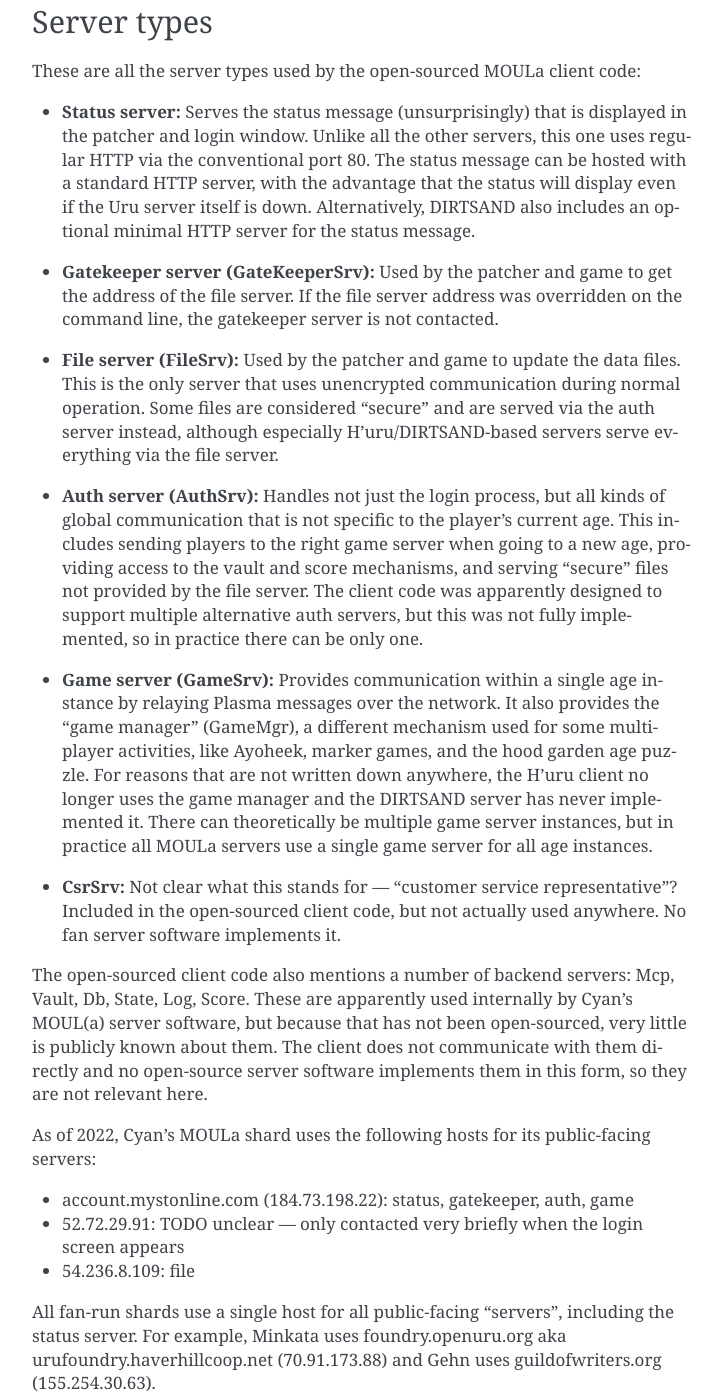
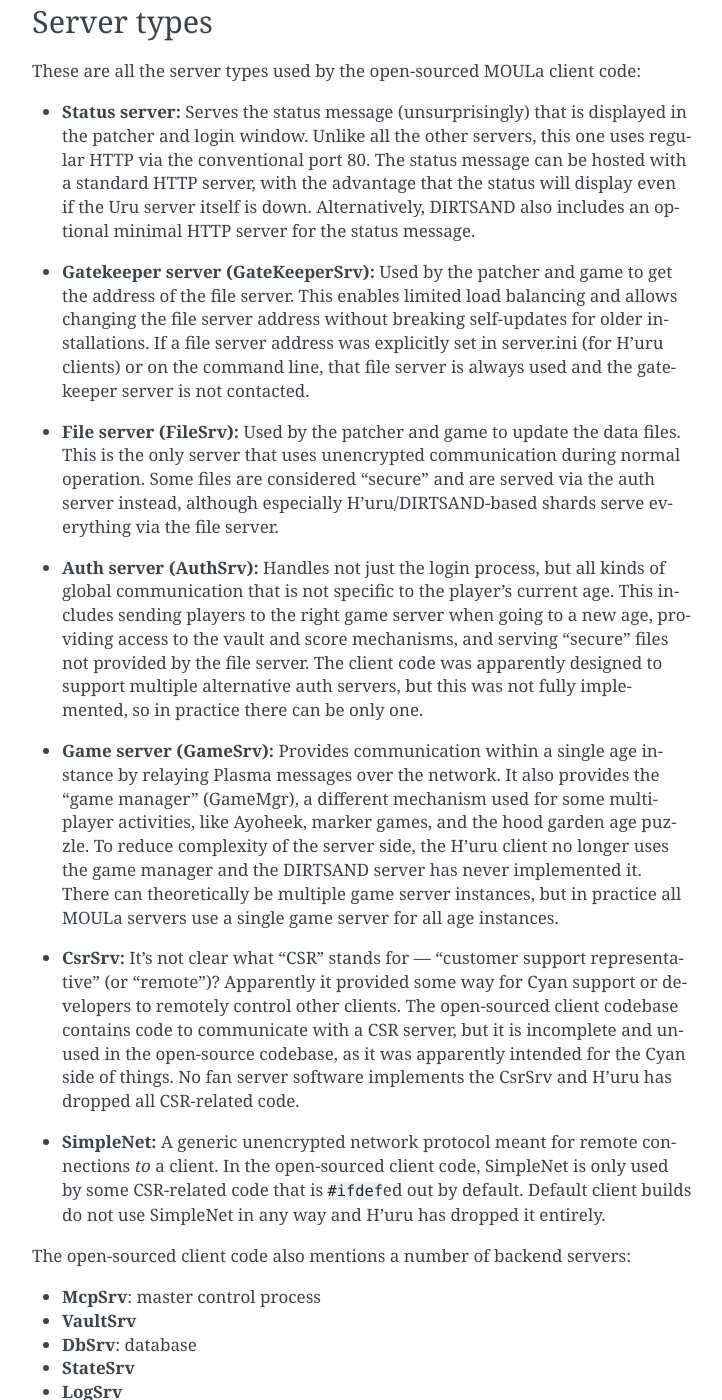
Before and after one commit to dgelessus/NAGUS, a Sphinx documentation site: the page built from docs/architecture.rst, in a window 1280 px wide and 1400 px high, scrolled down 539 px. Shown: the whole window, without its empty margins (388-1110 px from the left). Built offline with Sphinx 7.4.7, drawn with Linux system fonts in a browser that asks for light colours; some of the changed text lies outside the part shown.

Commit message:
Expand various bits of architecture docs

```diff
--- a/docs/architecture.rst
+++ b/docs/architecture.rst
@@ -47,8 +47,9 @@
 
   **Gatekeeper server (GateKeeperSrv):**
   Used by the patcher and game to get the address of the file server.
-  If the file server address was overridden on the command line,
-  the gatekeeper server is not contacted.
+  This enables limited load balancing and allows changing the file server address without breaking self-updates for older installations.
+  If a file server address was explicitly set in server.ini (for H'uru clients) or on the command line,
+  that file server is always used and the gatekeeper server is not contacted.
 
 * .. index:: file server
      single: server; file
@@ -58,7 +59,7 @@
   Used by the patcher and game to update the data files.
   This is the only server that uses unencrypted communication during normal operation.
   Some files are considered "secure" and are served via the auth server instead,
-  although especially H'uru/DIRTSAND-based servers serve everything via the file server.
+  although especially H'uru/DIRTSAND-based shards serve everything via the file server.
 
 * .. index:: auth server
      single: server; auth
@@ -87,7 +88,7 @@
   It also provides the "game manager" (GameMgr),
   a different mechanism used for some multiplayer activities,
   like Ayoheek, marker games, and the hood garden age puzzle.
-  For reasons that are not written down anywhere,
+  To reduce complexity of the server side,
   the H'uru client no longer uses the game manager
   and the DIRTSAND server has never implemented it.
   There can theoretically be multiple game server instances,
@@ -97,13 +98,32 @@
      single: server; CSR
 
   **CsrSrv:**
-  Not clear what this stands for --- "customer service representative"?
-  Included in the open-sourced client code,
-  but not actually used anywhere.
-  No fan server software implements it.
+  It's not clear what "CSR" stands for --- "customer support representative" (or "remote")?
+  Apparently it provided some way for Cyan support or developers to remotely control other clients.
+  The open-sourced client codebase contains code to communicate with a CSR server,
+  but it is incomplete and unused in the open-source codebase,
+  as it was apparently intended for the Cyan side of things.
+  No fan server software implements the CsrSrv
+  and H'uru has dropped all CSR-related code.
+
+* .. index:: SimpleNet
+
+  **SimpleNet:**
+  A generic unencrypted network protocol meant for remote connections *to* a client.
+  In the open-sourced client code,
+  SimpleNet is only used by some CSR-related code that is ``#ifdef``\ed out by default.
+  Default client builds do not use SimpleNet in any way
+  and H'uru has dropped it entirely.
 
 The open-sourced client code also mentions a number of backend servers:
-Mcp, Vault, Db, State, Log, Score.
+
+* **McpSrv**: master control process
+* **VaultSrv**
+* **DbSrv**: database
+* **StateSrv**
+* **LogSrv**
+* **ScoreSrv**
+
 These are apparently used internally by Cyan's MOUL(a) server software,
 but because that has not been open-sourced,
 very little is publicly known about them.
--- a/docs/encryption_keys.rst
+++ b/docs/encryption_keys.rst
@@ -107,7 +107,7 @@
 * A 512-bit client public key *y* (known as capital *B* in some literature)
 
 Each :ref:`server type <server_types>` uses a separate set of Diffie-Hellman values.
-The *g* value for each server type is the same across all shards.
+The *g* value for each server type is the same across all MOULa-based shards.
 The *n*, *a*, and *x* values are unique for every shard.
 When setting up a shard,
 for each server type,
@@ -120,7 +120,7 @@
 
 The following *g*, *n*, and *x* values are used by Cyan's MOULa shard.
 As mentioned above,
-other shards use the same *g* values,
+other MOULa-based shards use the same *g* values,
 but different *n* and *x* values.
 The private keys *a* are not publicly known,
 for obvious reasons.
```
Also changed, not shown: README.md (+6 -2 lines), docs/protocol.rst (+10 -2 lines).
